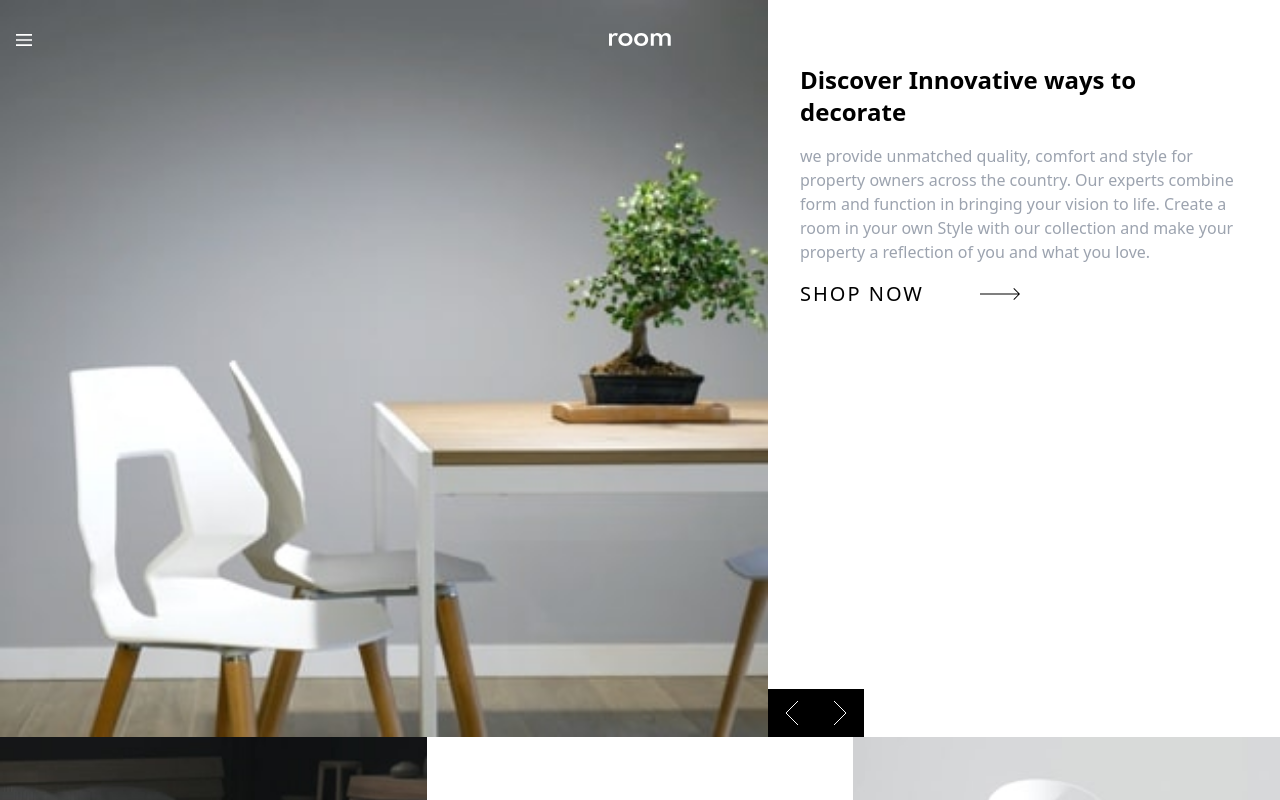
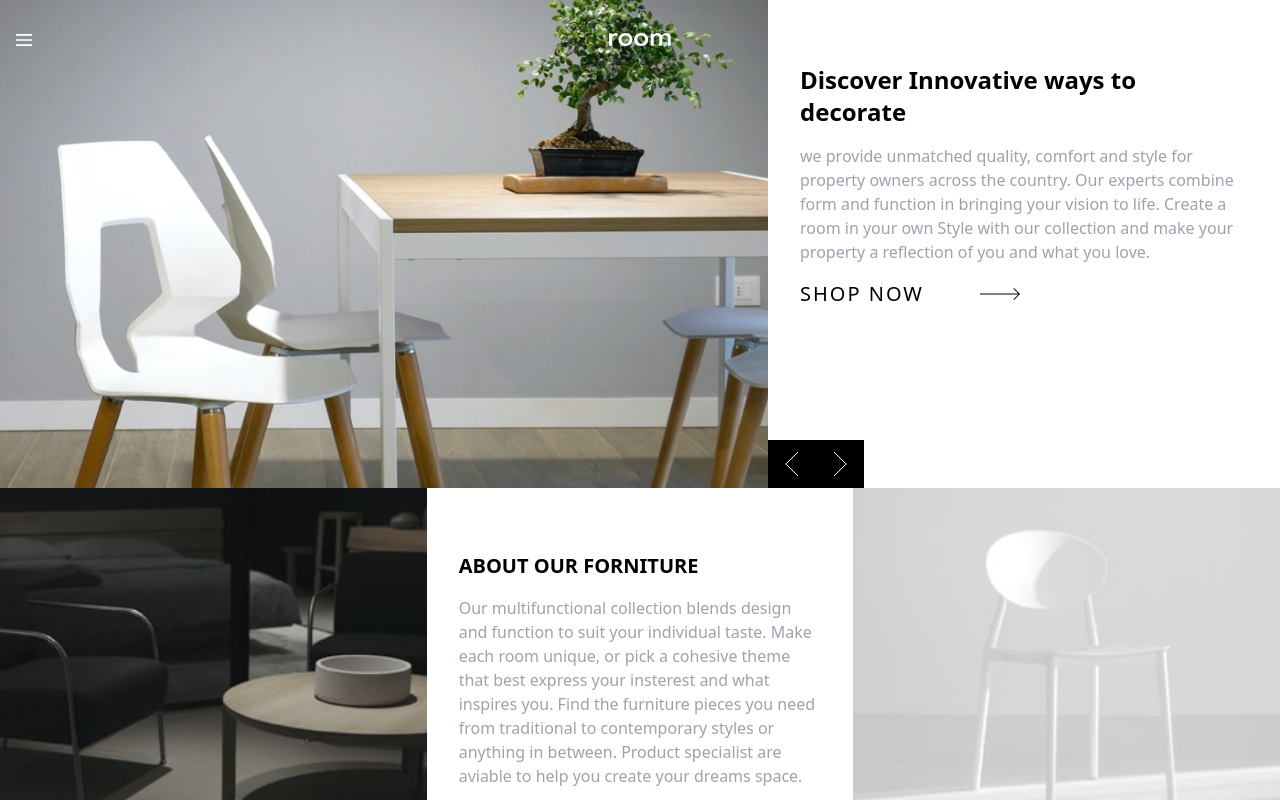
Before and after one commit to IvanHdzRz/room-homepage, a React (Create React App) app: page / in a window 1280 px wide. Shown: the top 800 px of the page. Built offline with nearby package versions, Linux system fonts and the light colour scheme.

Commit message:
se añadieron hooks usecounter y usemediaquery

```diff
--- a/src/App.js
+++ b/src/App.js
@@ -5,7 +5,7 @@ import Slider from './components/slider/Slider.js'
 
 function App() {
   return (
-    <div className="relative m-0 flex w-screen box-border flex-col">
+    <div className="relative m-0 flex w-screen box-border flex-col overflow-x-hidden	">
       <NavBar />
       <Slider />
       <AboutSection />
--- a/src/components/slideImage/SlideImage.js
+++ b/src/components/slideImage/SlideImage.js
@@ -3,7 +3,7 @@ import React from 'react'
 const SlideImage = ({currentImage}) => {
     return (
         <div className="w-full h-auto m-0 row-start-1 row-end-2 col-start-1 col-span-1 z-0 md:col-start-1 md:col-end-2 lg:col-start-1 lg:col-end-4">
-            <img src={currentImage} alt="chair" className="w-full h-auto md:object-cover "/>
+            <img src={currentImage} alt="chair" className="w-full h-full md:object-cover "/>
         </div>
     )
 }
--- a/src/components/slider/Slider.js
+++ b/src/components/slider/Slider.js
@@ -1,32 +1,22 @@
 
-import React, { useState } from 'react'
+import React from 'react'
 import SliderControls from '../sliderControls/SliderControls'
 import SlideImage from '../slideImage/SlideImage'
 import slides from '../../quotes/slides'
 import SliderDescription from '../sliderDescription/SliderDescription'
+import useMediaQuery from '../../hooks/useMediaQuery'
+import useCounter from '../../hooks/useCounter'
 
 const Slider = () => {
 
-    //inicia useCOunter
-    const [count, setcount] = useState(0)
-
-    const handleNext=()=>{
-        setcount(prevState=>
-            prevState>=slides.length-1?0:prevState+1
-        );
-    }
-    const handlePrev=()=>{
-        setcount(prevState=>
-            prevState>0?prevState-1:slides.length-1
-        );
-    }
-    //termina useCounter
+    const {count,countDown,countUp} =useCounter(0,0,slides.length-1)
+    const isDesktopScreen=useMediaQuery('(min-width: 1024px)')
     const {title,description,imgs,link}=slides[count]
 
     return (
         <div className="grid  grid-cols-1  m-0 w-full box-border md:grid-rows-1 md:grid-cols-2 lg:grid-cols-5">
-            <SlideImage currentImage={imgs.mobile} />
-            <SliderControls onNext={handleNext} onPrev={handlePrev} />
+            <SlideImage currentImage={isDesktopScreen?imgs.desktop:imgs.mobile} />
+            <SliderControls onNext={countUp} onPrev={countDown} />
             <SliderDescription title={title} description={description} link={link} />
         </div>
     )
--- /dev/null
+++ b/src/hooks/useCounter.js
@@ -0,0 +1,21 @@
+import  { useState } from 'react'
+
+const useCounter = (initial,min,max) => {
+    const [count, setcount] = useState(initial)
+
+    const countUp=()=>{
+        setcount(prevState=>
+            prevState>=max?min:prevState+1
+        );
+    }
+
+    const countDown=()=>{
+        setcount(prevState=>
+            prevState>min?prevState-1:max
+        );
+    }
+
+    return {count, countDown, countUp}
+}
+
+export default useCounter
--- /dev/null
+++ b/src/hooks/useMediaQuery.js
@@ -0,0 +1,29 @@
+import  { useEffect, useState } from 'react'
+
+const useMediaQuery = (mediaQuery) => {
+
+    const {matches}=window.matchMedia(mediaQuery)
+    const [windowSizeMatched, setwindowSizeMatched] = useState(matches);
+
+    useEffect(() => {
+        const checkMediaQueryOnReSize=()=>{
+            const {matches}=window.matchMedia(mediaQuery)
+
+            setwindowSizeMatched(matches)
+        }
+
+        window.addEventListener('resize',checkMediaQueryOnReSize)
+
+        return ()=>{
+            window.removeEventListener('resize',checkMediaQueryOnReSize)
+        }
+
+    },)
+
+
+
+    return windowSizeMatched
+}
+
+
+export default useMediaQuery
```
Also changed, not shown: 1 other file (tests, documents, lock files or other folders).
